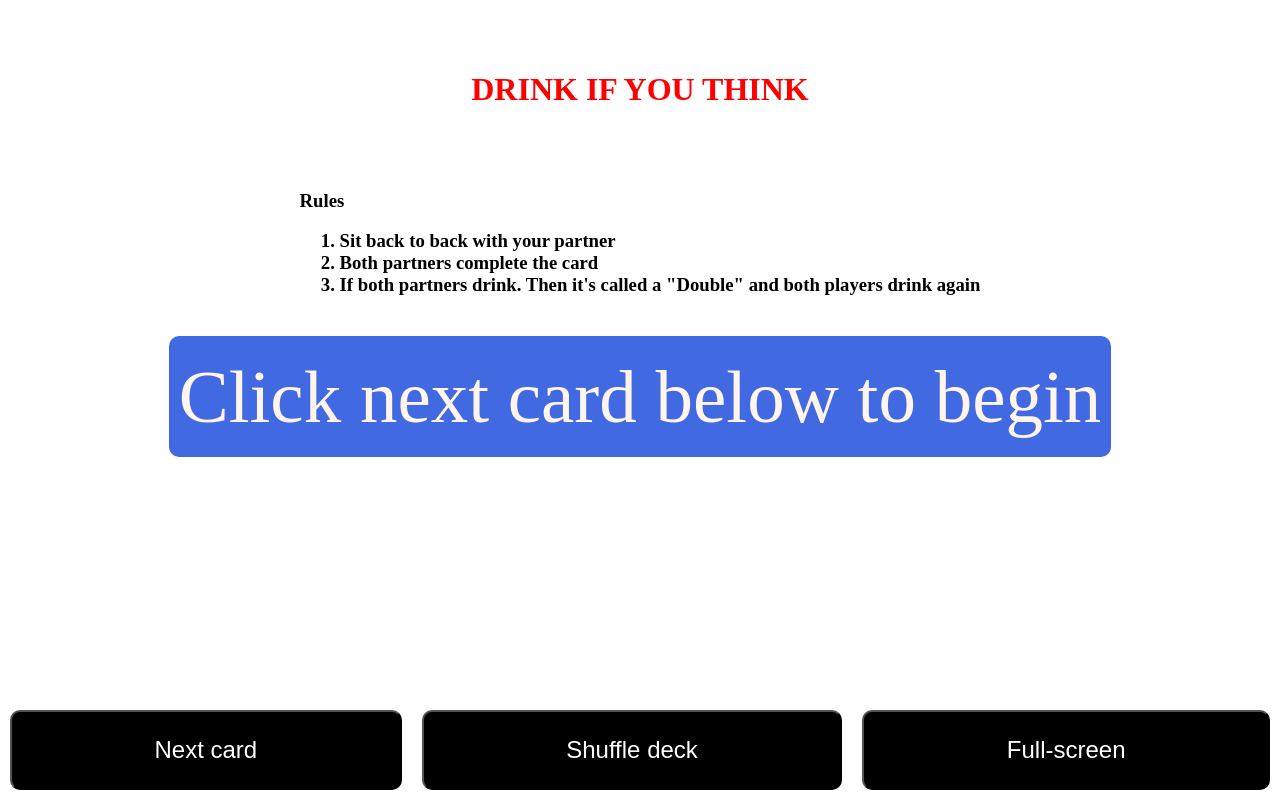
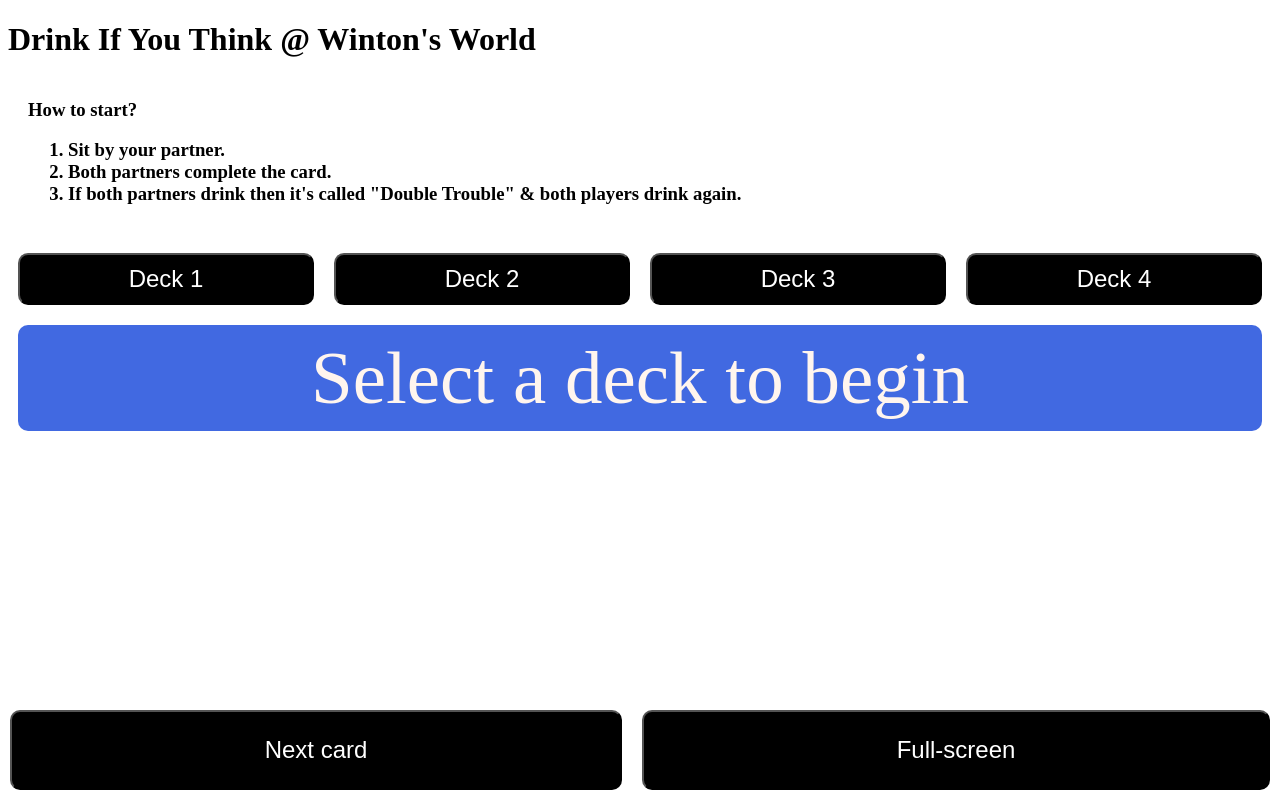
Before and after one commit to awinton64/drinkifyouthink, a plain HTML site: page index.html in a window 1280 px wide. Drawn offline with Linux system fonts and the light colour scheme.

Commit message:
split cards into 4 decks, big btn, minor bugs

```diff
--- a/index.html
+++ b/index.html
@@ -32,6 +32,9 @@
             visibility: visable;
         }
 
+        .buttonContainer {
+            display: flex;
+        }
         .button {
             display: flex;
             justify-content: center;
@@ -55,15 +58,21 @@
             height: 100px;
         }
 
-        #gameContainer {
+        #descriptionContainer {
             display: grid;
-            grid-template-rows: 1fr 1fr;
+            grid-template-rows: 1fr;
+            padding-left: 20px;
+            padding-right: 20px;
         }
 
         #title {
             align-self: center;
             justify-content: center;
-            color: red;
+            color: rgb(0, 0, 0);
+        }
+
+        .cardBox {
+            padding-bottom: 100px;
         }
 
         #cardHolder {
@@ -94,31 +103,33 @@
   </head>
 
   <body>
-
-        <div class="centerContent" id="gameContainer">
-            <div id="title" class="centerContent"><h1>DRINK IF YOU THINK</h1></div>
-            <div id="Rules" class="centerContent">
-                <h3>Rules
+    <div id="title" ><h1>Drink If You Think @ Winton's World</h1></div>
+    <div id="descriptionContainer">
+        <h3>How to start?
             <ol>
-                        <li>Sit back to back with your partner</li>
-                        <li>Both partners complete the card</li>
-                        <li>If both partners drink. Then it's called a "Double" and both players drink again</li>
+                <li>Sit by your partner.</li>
+                <li>Both partners complete the card.</li>
+                <li>If both partners drink then it's called "Double Trouble" & both players drink again.</li>
             </ol>
         </h3>
     </div>
-            <div id="cardHolder" class="centerContent button">
-                <div id="gameAction">Click next card below to begin</div>
+    <div class="buttonContainer">
+        <button class="button" onclick="loadDeck1()">Deck 1</button>
+        <button class="button" onclick="loadDeck2()">Deck 2</button>
+        <button class="button" onclick="loadDeck3()">Deck 3</button>
+        <button class="button" onclick="loadDeck4()">Deck 4</button>
+    </div>
+    <div class="cardBox">
+        <div id="cardHolder" class="button">
+            <div id="gameAction">Select a deck to begin</div>
         </div>
     </div>
     <div id="buttonBackground">
         <div id="buttonHolder" class="center">
             <button id="nextCardButton" class="button" onclick="showNextCard()">Next card</button>
-                <button id="shuffleDeckButton" class="button" onclick="shuffleDeck()">Shuffle deck</button>
             <button id="fullscreenButton" class="button" onclick=" toggleFullscreen()">Full-screen</button>
         </div>
     </div>
-
-
   </body>
 
   <script>
@@ -130,7 +141,11 @@
 
     var fullscreenOn = false
 
-    var gameDeck = [
+    var gameDeck = []
+
+    function loadDeck1() {
+        gameDeck = []
+        gameDeck.push(
             ["Drink if you think you would win in a fight"],
             ["Drink if you think you will get married first"],
             ["Drink if you think you have a better taste in music"],
@@ -182,6 +197,14 @@
             ["Drink if you think your partner has a dirtier mind"],
             ["Drink if you think your partner would come resume you on the side of the highway at 3 AM"],
             ["Drink if you think your partner is a wine snob"],
+        )
+        showNextCard()
+        console.log(gameDeck)
+    }
+
+    function loadDeck2() {
+        gameDeck = []
+        gameDeck.push(
             ["Drink if you think your partner has thought about you late at night"],
             ["Drink if you think your partner would date you"],
             ["Drink if you think your partner carries photo(s) in their wallet"],
@@ -233,6 +256,14 @@
             ["Drink if you think your partner has a sex playlist"],
             ["Drink if you think you would survive a 2 week quarantine with your partner"],
             ["Drink if you think your partner has unknowingly passed and sti"],
+        )
+        showNextCard()
+        console.log(gameDeck)
+    }
+
+    function loadDeck3() {
+        gameDeck = []
+        gameDeck.push(
             ["Drink if you think your partner is lower than 30 on the rice purity test"],
             ["Drink if you think your partner would fake an orgasm"],
             ["Drink if you think your partner tries to get too deep"],
@@ -284,6 +315,14 @@
             ["Drink if you think your partner beloved in Santa passed the age of 10"],
             ["Drink if you think your partner doesn’t believe in evolution"],
             ["Drink if you think your partner has a small bladder"],
+        )
+        showNextCard()
+        console.log(gameDeck)
+    }
+
+    function loadDeck4() {
+        gameDeck = []
+        gameDeck.push(
             ["Drink if you think your partner can’t drink as much as they used to"],
             ["Drink if you showed up late tonight"],
             ["Drink if you think your partner would let Elon Musk put it in the butt for a Tesla"],
@@ -334,8 +373,10 @@
             ["Drink if your partner is over critical about everything"],
             ["Drink if you would let your partner give you a kiss"],
             ["Drink if your partner unknowingly has a catchphrase"]
-        ]
-
+        )
+        showNextCard()
+        console.log(gameDeck)
+    }
     var index = 0
 
     function showNextCard() {
@@ -343,9 +384,10 @@
         gameActionEle.innerHTML = gameDeck[index]
         index += 1
 
-        if (gameDeck.length < index) {
-            gameActionEle.innerHTML = "Play again by shuffling"
-            nextCardButtonEle.className = "hidden"
+        if (gameDeck.length < index ) {
+            gameActionEle.innerHTML = "Wow! You cleaned out that deck :) Play the same deck with new partners, or choose a new deck!"
+            index = 0
+            nextCardButtonEle = "Play again"
         }
     }
 
```
Lines whose indentation alone changed are shown as unchanged.
